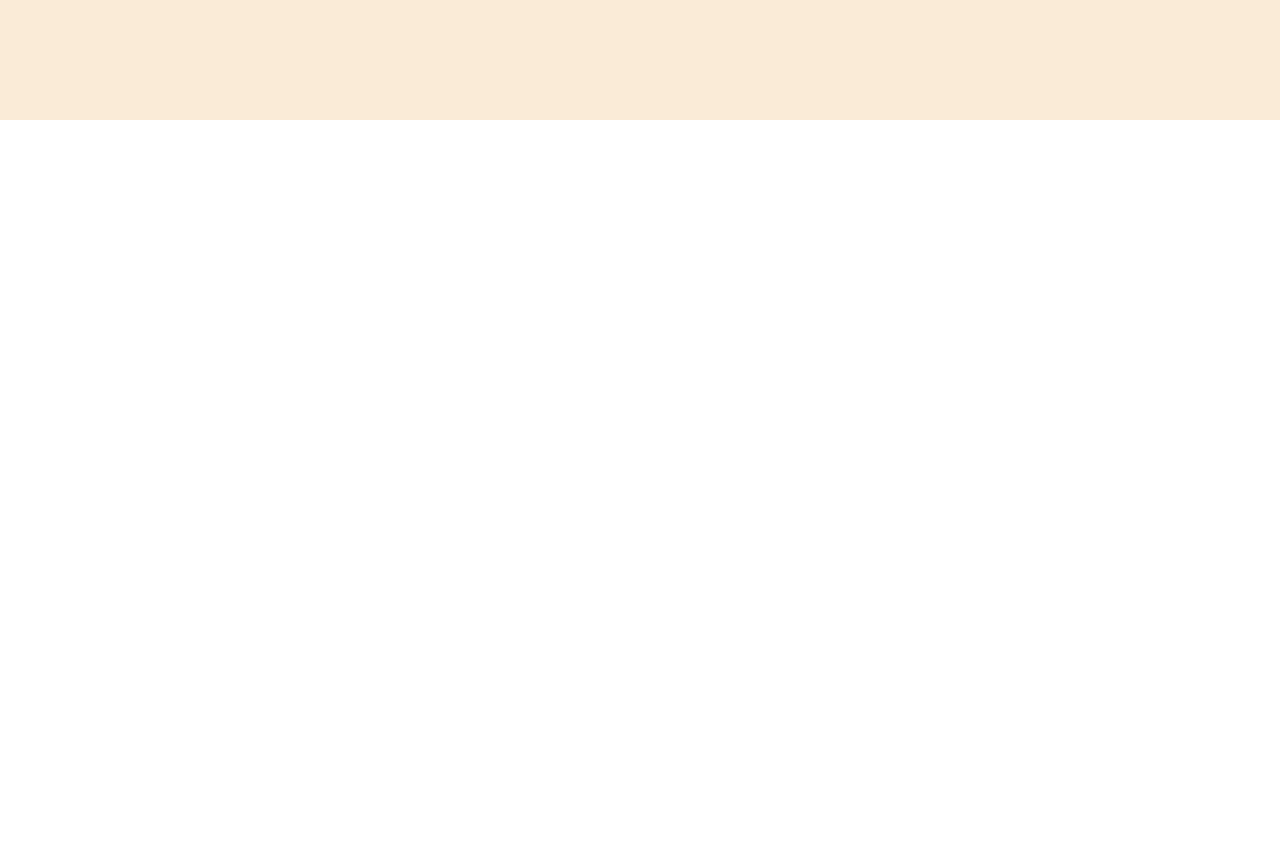
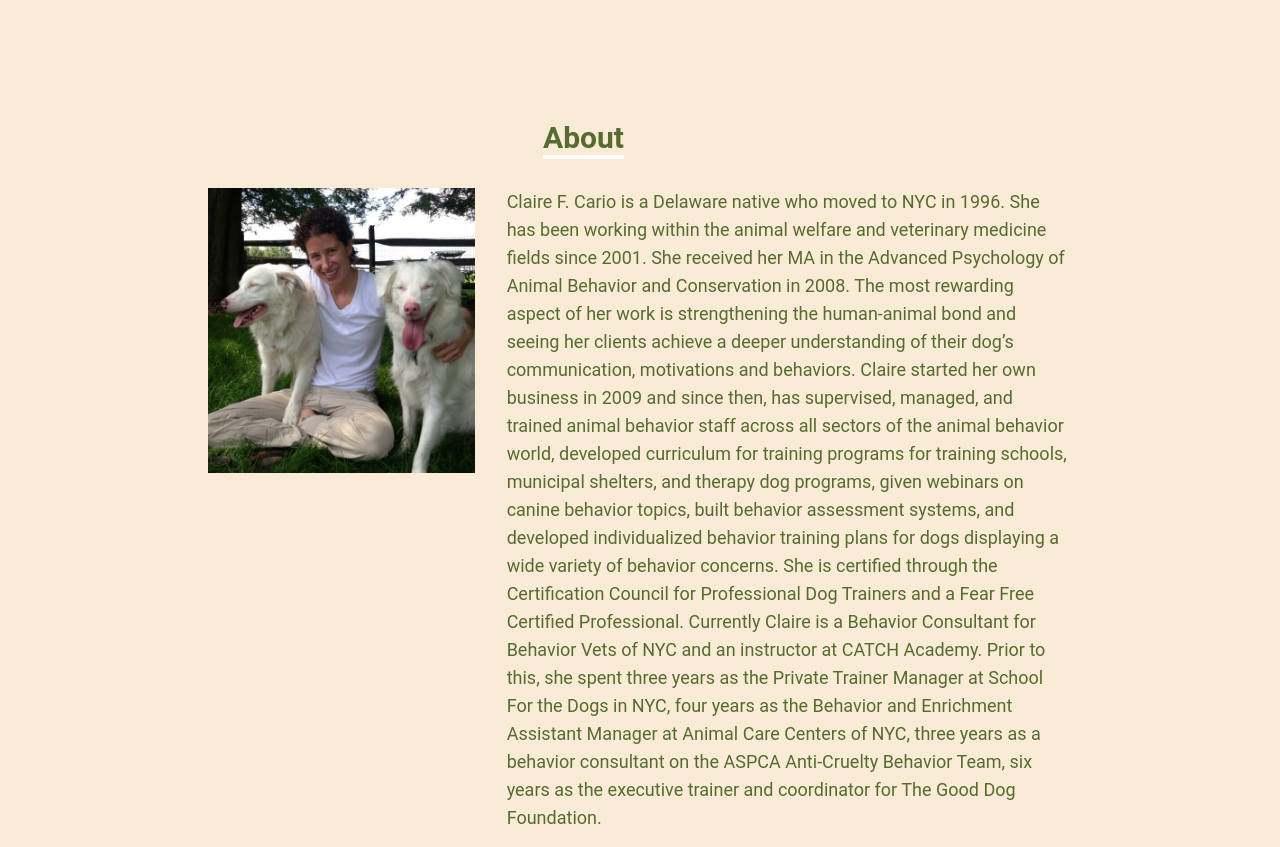
Before and after one commit to Kateattardo/Claire-Cario, a React (Create React App) app: page / in a window 1280 px wide. Shown: the part 680-1527 px from the top of the page. Before the commit the page ends 800 px from the top, so only its background shows below. Built offline with nearby package versions, Linux system fonts and the light colour scheme.

Commit message:
about page

```diff
--- a/src/App.js
+++ b/src/App.js
@@ -1,11 +1,13 @@
 import Navbar from "./components/Navbar";
 import Home from "./components/Home";
+import About from "./components/About";
 
 function App() {
   return (
     <div>
       <Navbar />
       <Home />
+      <About />
     </div>
   );
 }
--- /dev/null
+++ b/src/components/About.jsx
@@ -0,0 +1,58 @@
+import React from "react";
+import homeImage from "../assets/homeImage.jpg";
+
+const About = () => {
+  return (
+    <div name="about" className="w-full h-auto bg-[#faebd7] text-[#556b2f]">
+      <div className="flex flex-col justify-center items-center w-full">
+        <div className="max-w-4xl mx-auto px-4 w-full grid sm:grid-cols-2 gap-8">
+          <div className="text-center sm:text-right pb-8">
+            <p className="text-2xl sm:text-3xl font-bold inline border-b-4 border-white">
+              About
+            </p>
+          </div>
+          <div></div>
+        </div>
+        <div className="max-w-4xl mx-auto px-4 w-full grid md:grid-cols-2 lg:grid-cols-3 gap-8">
+          {/* Image added here */}
+          <img
+            src={homeImage}
+            alt="About"
+            className="w-full md:col-span-2 lg:col-span-1 h-auto object-cover"
+          />
+
+          <div className="text-base sm:text-lg md:col-span-2 lg:col-span-2">
+            {/* Text content */}
+            <p>
+              Claire F. Cario is a Delaware native who moved to NYC in 1996. She
+              has been working within the animal welfare and veterinary medicine
+              fields since 2001. She received her MA in the Advanced Psychology
+              of Animal Behavior and Conservation in 2008. The most rewarding
+              aspect of her work is strengthening the human-animal bond and
+              seeing her clients achieve a deeper understanding of their dog’s
+              communication, motivations and behaviors. Claire started her own
+              business in 2009 and since then, has supervised, managed, and
+              trained animal behavior staff across all sectors of the animal
+              behavior world, developed curriculum for training programs for
+              training schools, municipal shelters, and therapy dog programs,
+              given webinars on canine behavior topics, built behavior
+              assessment systems, and developed individualized behavior training
+              plans for dogs displaying a wide variety of behavior concerns. She
+              is certified through the Certification Council for Professional
+              Dog Trainers and a Fear Free Certified Professional. Currently
+              Claire is a Behavior Consultant for Behavior Vets of NYC and an
+              instructor at CATCH Academy. Prior to this, she spent three years
+              as the Private Trainer Manager at School For the Dogs in NYC, four
+              years as the Behavior and Enrichment Assistant Manager at Animal
+              Care Centers of NYC, three years as a behavior consultant on the
+              ASPCA Anti-Cruelty Behavior Team, six years as the executive
+              trainer and coordinator for The Good Dog Foundation.
+            </p>
+          </div>
+        </div>
+      </div>
+    </div>
+  );
+};
+
+export default About;
--- a/src/components/Home.jsx
+++ b/src/components/Home.jsx
@@ -1,10 +1,16 @@
 import React from "react";
+// import homeImage from "../assets/homeImage.jpg";
 
 const Home = () => {
   return (
     <div name="home" className="w-full h-screen bg-[#faebd7]">
       {/* Container */}
       <div className="max-w-[1000px] mx-auto px-8 flex flex-col justify-center h-full">
+        {/* <img
+          src={homeImage}
+          alt="Home"
+          className="w-full h-auto object-cover"
+        /> */}
         <h1 className="text-4xl sm:text-7xl font-bold text-[#556b2f]">
           Claire F. Cairo
         </h1>
```
Also changed, not shown: src/assets/homeImage.jpg (added).
